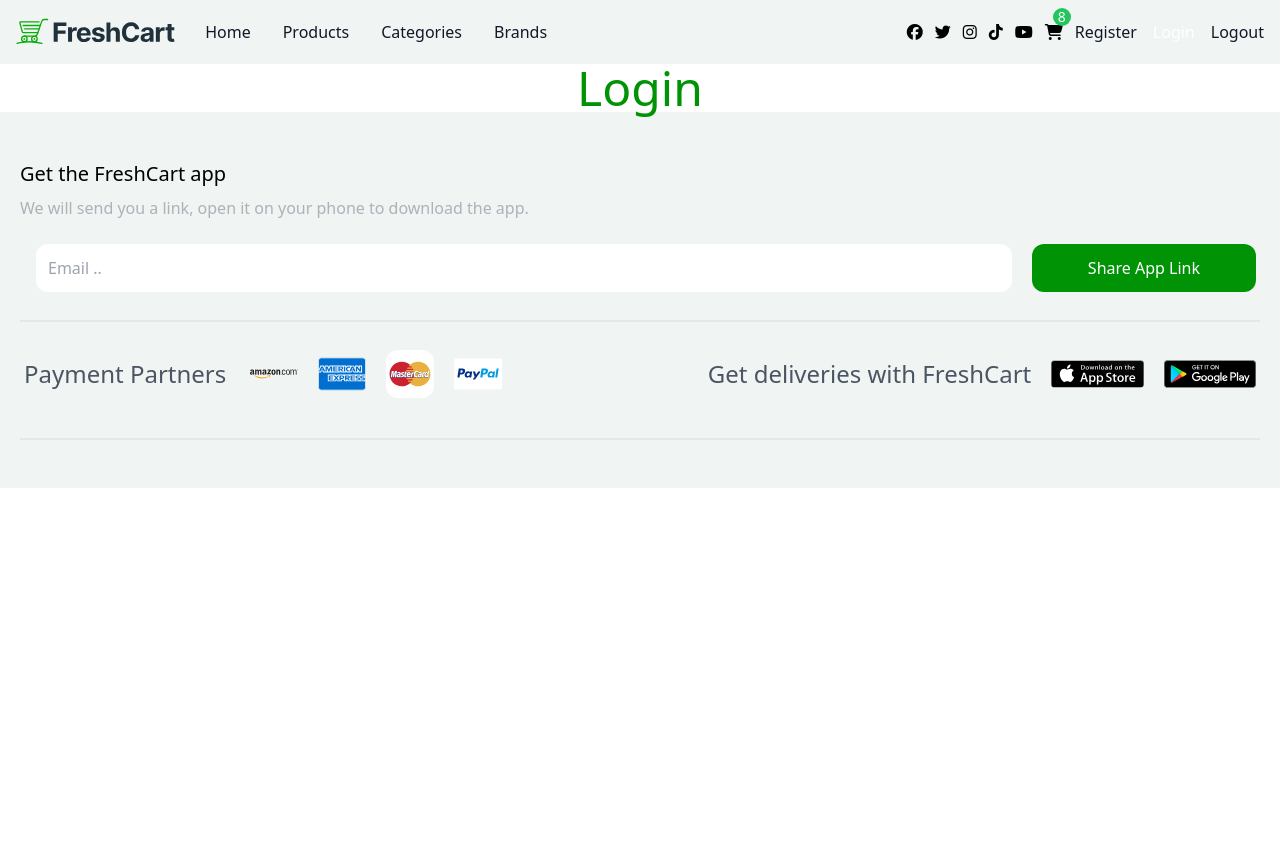
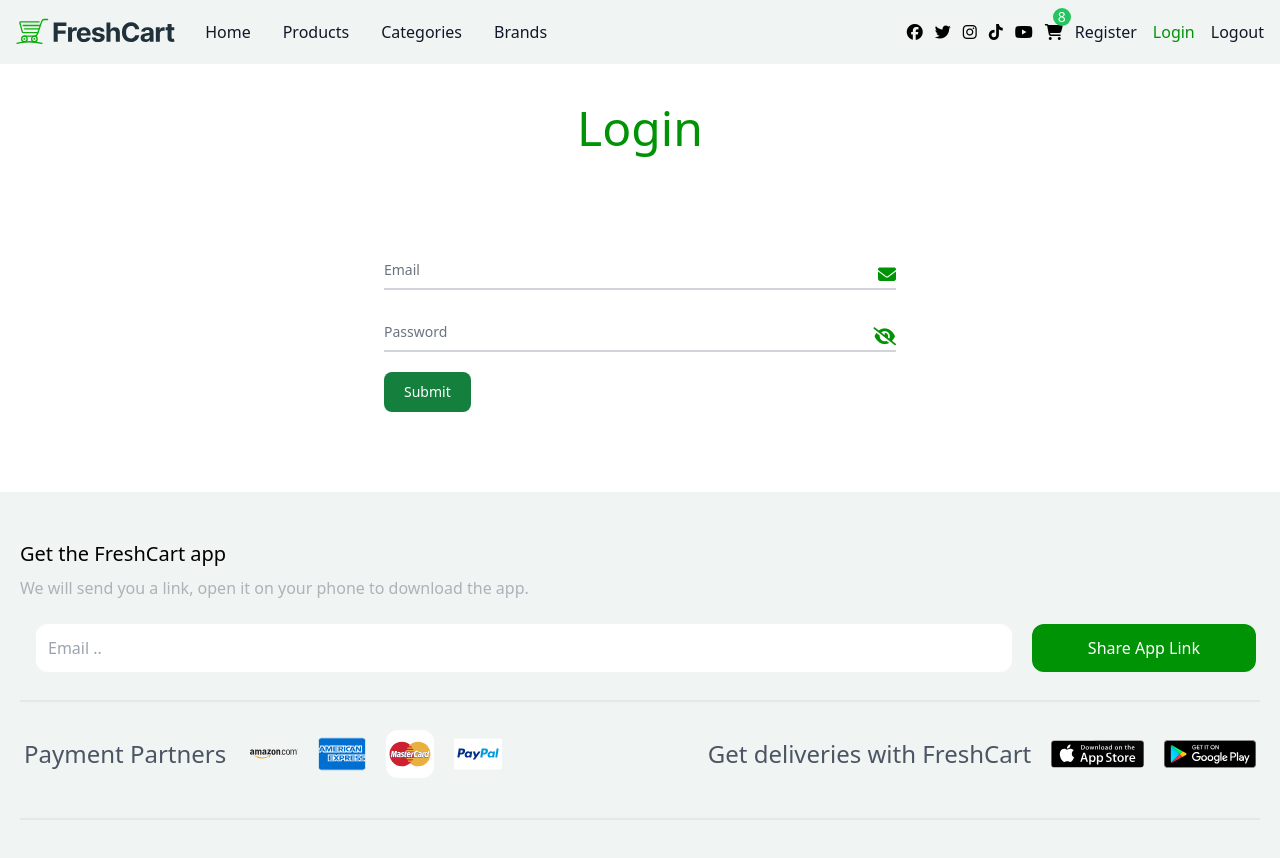
Before and after one commit to HassanMcit/Fresh-Cart, a React (Vite) app: page /Login in a window 1280 px wide. Shown: the top 858 px of the page. Before the commit the page ends 800 px from the top, so only its background shows below. Built offline with nearby package versions, Linux system fonts and the light colour scheme.

Commit message:
login commit

```diff
--- a/package.json
+++ b/package.json
@@ -11,8 +11,10 @@
   },
   "dependencies": {
     "@fortawesome/fontawesome-free": "^6.7.2",
+    "@hookform/resolvers": "^3.10.0",
     "animate.css": "^4.1.1",
     "axios": "^1.7.9",
+    "joi": "^17.13.3",
     "react": "^18.3.1",
     "react-dom": "^18.3.1",
     "react-hook-form": "^7.54.2",
--- a/src/Components/Login/Login.jsx
+++ b/src/Components/Login/Login.jsx
@@ -1,7 +1,195 @@
+import axios from "axios";
+import { useState } from "react";
+import { useForm } from "react-hook-form";
+import Swal from "sweetalert2";
+import 'animate.css';
+import Loading from "../Loading/Loading";
+import { useNavigate } from "react-router-dom";
+import { joiResolver } from "@hookform/resolvers/joi";
+import Joi from "joi";
+
 export default function Login() {
-    return (
-      <>
-       <h1 className="text-5xl text-center text-secondary">Login</h1>
-      </>
-    )
+  const [password, setPassword] = useState(false);
+  const [pressed, setPressed] = useState(false);
+  const navigate = useNavigate()
+
+  const sample = Joi.object({
+    email: Joi.string()
+    .pattern(/^[a-zA-Z0-9._%+-]+@[a-zA-Z0-9.-]+\.[a-zA-Z]{2,}$/)
+    .required()
+    .messages({
+      "string.empty": "Email is required",
+      'string.pattern.base': "Invalid email format"
+    }),
+    password: Joi.string()
+    .pattern(/^(?=.*[A-Z])(?=.*[a-z])(?=.*\d)(?=.*[@$!%*?&])[A-Za-z\d@$!%*?&]{8,}$/)
+    .required()
+    .messages({
+      "string.empty": "Password is required",
+      'string.pattern.base': "Password must be at least 8 characters, include one uppercase, one lowercase, one number, and one special character",
+
+    })
+  })
+
+  const {
+    register,
+    handleSubmit,
+    formState: { errors },
+    reset,
+    trigger,
+  } = useForm({resolver: joiResolver(sample)});
+
+  console.log(errors);
+
+
+  async function formSubmit(value) {
+    setPressed(true);
+    try {
+      let { data } = await axios.post(
+        "https://ecommerce.routemisr.com/api/v1/auth/signin",
+        value
+      );
+      const Toast = Swal.mixin({
+        toast: true,
+        position: "top-end",
+        showConfirmButton: false,
+        timer: 3000,
+        timerProgressBar: true,
+        didOpen: (toast) => {
+          toast.onmouseenter = Swal.stopTimer;
+          toast.onmouseleave = Swal.resumeTimer;
+        }
+      });
+      Toast.fire({
+        icon: "success",
+        title: "Signed in successfully"
+      });
+      console.log(data);
+      reset();
+      setTimeout(() => {
+        navigate('/home')
+      }, 3000)
+    } catch ({response:{data:{message}}}) {
+      Swal.fire({
+        title: message,
+        icon: 'error',
+        showClass: {
+          popup: `
+            animate__animated
+            animate__fadeInUp
+            animate__faster
+          `
+        },
+        hideClass: {
+          popup: `
+            animate__animated
+            animate__fadeOutDown
+            animate__faster
+          `
+        }
+      });
+    }
+    setPressed(false)
   }
+
+  function handlePassword() {
+    setPassword(!password);
+  }
+
+  return (
+    <div className="pb-20">
+      {pressed && <Loading/>}
+      <h1 className="text-5xl text-center text-secondary mt-10 mb-24">
+       Login
+      </h1>
+
+      <form className="max-w-lg mx-10 md:mx-auto" onSubmit={handleSubmit(formSubmit)}>
+
+        <div className="relative z-0 w-full mb-5 group">
+          <div
+            className={`text-lg ${
+              errors.email ? "text-red-700" : "text-secondary"
+            } absolute end-0 top-3`}
+          >
+            <i className="fa-solid fa-envelope"></i>
+          </div>
+          <input
+          autoComplete="new-user"
+            type="text"
+            id="email"
+            className={`block py-2.5 px-0 w-full text-sm ${
+              errors.email
+                ? "text-red-900 border-red-300 dark:text-red-700 dark:focus:border-red-500 focus:border-red-600"
+                : "text-gray-900 border-gray-300 dark:text-white dark:focus:border-green-500 focus:border-green-600"
+            } bg-transparent border-0 border-b-2  appearance-none  dark:border-gray-600  focus:outline-none focus:ring-0  peer`}
+            placeholder=" "
+            {...register("email",{onBlur: () => trigger('email'), onChange: () => trigger('email')})}
+          />
+          <label
+            htmlFor="email"
+            className={`${
+              errors.email
+                ? "text-red-500 dark:text-red-400 peer-focus:text-red-600 peer-focus:dark:text-red-500"
+                : "text-gray-500 dark:text-gray-400 peer-focus:text-green-600 peer-focus:dark:text-green-500"
+            } peer-focus:font-medium absolute text-sm  duration-300 transform -translate-y-6 scale-75 top-3 -z-10 origin-[0] peer-focus:start-0 rtl:peer-focus:translate-x-1/4 rtl:peer-focus:left-auto  peer-placeholder-shown:scale-100 peer-placeholder-shown:translate-y-0 peer-focus:scale-75 peer-focus:-translate-y-6`}
+          >
+            Email
+          </label>
+          {errors.email && (
+            <p className="mt-2 text-sm text-red-600 dark:text-red-500">
+              <span className="font-medium">Oops!</span> {errors.email.message}
+            </p>
+          )}
+        </div>
+
+        <div className="relative z-0 w-full mb-5 group">
+          <div
+            onClick={handlePassword}
+            className={`text-lg ${
+              errors.password ? "text-red-700" : "text-secondary"
+            } absolute end-0 top-3`}
+          >
+            <i
+              className={`fa-solid ${password ? "fa-eye" : "fa-eye-slash"}`}
+            ></i>
+          </div>
+          <input
+            type={`${password ? "text" : "password"}`}
+            autoComplete="new-password"
+            id="password"
+            className={`block py-2.5 px-0 w-full text-sm ${
+              errors.password
+                ? "text-red-900 border-red-300 dark:text-red-700 dark:focus:border-red-500 focus:border-red-600"
+                : "text-gray-900 border-gray-300 dark:text-white dark:focus:border-green-500 focus:border-green-600"
+            } bg-transparent border-0 border-b-2  appearance-none  dark:border-gray-600  focus:outline-none focus:ring-0  peer`}
+            placeholder=" "
+            {...register("password",{onBlur: () => trigger('password'), onChange: () => trigger('password')})}
+          />
+          <label
+            htmlFor="password"
+            className={`${
+              errors.password
+                ? "text-red-500 dark:text-red-400 peer-focus:text-red-600 peer-focus:dark:text-red-500"
+                : "text-gray-500 dark:text-gray-400 peer-focus:text-green-600 peer-focus:dark:text-green-500"
+            } peer-focus:font-medium absolute text-sm  duration-300 transform -translate-y-6 scale-75 top-3 -z-10 origin-[0] peer-focus:start-0 rtl:peer-focus:translate-x-1/4 rtl:peer-focus:left-auto  peer-placeholder-shown:scale-100 peer-placeholder-shown:translate-y-0 peer-focus:scale-75 peer-focus:-translate-y-6`}
+          >
+            Password
+          </label>
+          {errors.password && (
+            <p className="mt-2 text-sm text-red-600 dark:text-red-500">
+              <span className="font-medium">Oops!</span>{" "}
+              {errors.password.message}
+            </p>
+          )}
+        </div>
+
+        <button
+          type="submit"
+          className="text-white bg-green-700 hover:bg-green-800 focus:ring-4 focus:outline-none focus:ring-green-300 font-medium rounded-lg text-sm w-full sm:w-auto px-5 py-2.5 text-center dark:bg-green-600 dark:hover:bg-green-700 dark:focus:ring-green-800"
+        >
+          Submit
+        </button>
+      </form>
+    </div>
+  );
+}
--- a/src/Components/Register/Register.jsx
+++ b/src/Components/Register/Register.jsx
@@ -18,6 +18,7 @@ export default function Register() {
     formState: { errors },
     watch,
     reset,
+    trigger,
   } = useForm();
 
   async function formSubmit(value) {
@@ -40,7 +41,7 @@ export default function Register() {
       });
       Toast.fire({
         icon: "success",
-        title: "Signed in successfully"
+        title: "Sign up successfully"
       });
       console.log(data);
       reset();
@@ -108,6 +109,7 @@ export default function Register() {
               minLength: { value: 3, message: "At least 3 Character" },
               maxLength: { value: 31, message: "Max. 31 character" },
             })}
+            onBlur={() => trigger('name')}
             autoComplete="username"
           />
           <label
@@ -150,7 +152,8 @@ export default function Register() {
                 value: /^[\w-\.]+@([\w-]+\.)+[\w-]{2,4}$/,
                 message: "Enter Valid Email",
               },
-            })}
+            onBlur: () => trigger('email')
+          })}
           />
           <label
             htmlFor="email"
@@ -197,6 +200,7 @@ export default function Register() {
                   /^(?=.*[a-z])(?=.*[A-Z])(?=.*\d)(?=.*[@$!%*?&])[A-Za-z\d@$!%*?&]{8,}$/,
                 message: "Enter Valid Password",
               },
+              onBlur: () => trigger('password'),
             })}
           />
           <label
@@ -243,6 +247,8 @@ export default function Register() {
               validate: (value) =>
                 value === watch("password") ||
                 "Password and Confirm Password do not match",
+                onBlur: () => trigger('rePassword'),
+                onChange: () => trigger('rePassword'),
             })}
           />
           <label
--- a/src/index.css
+++ b/src/index.css
@@ -9,5 +9,5 @@
 }
 
 .active {
-    @apply text-white bg-secondary
+    @apply text-white bg-secondary md:text-secondary
 }
```
Also changed, not shown: 1 other file (tests, documents, lock files or other folders).
